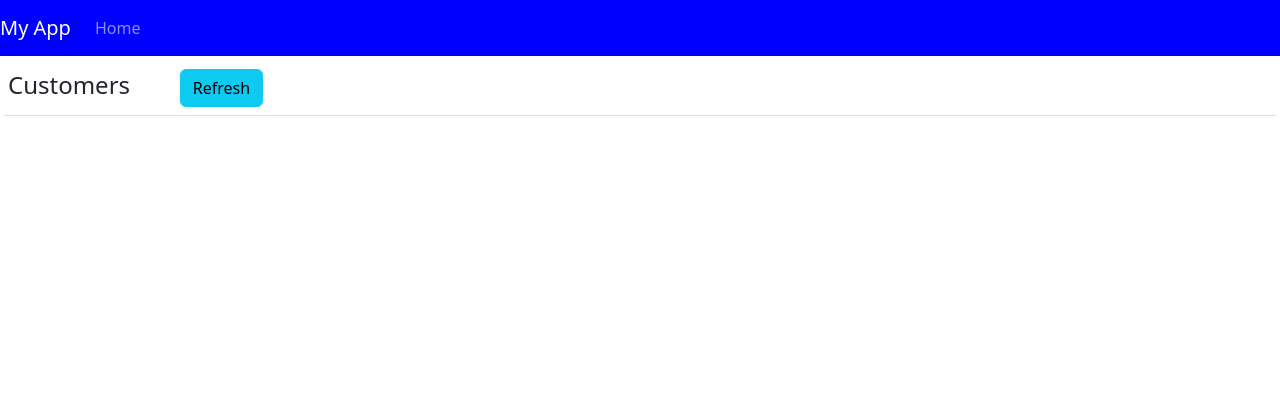
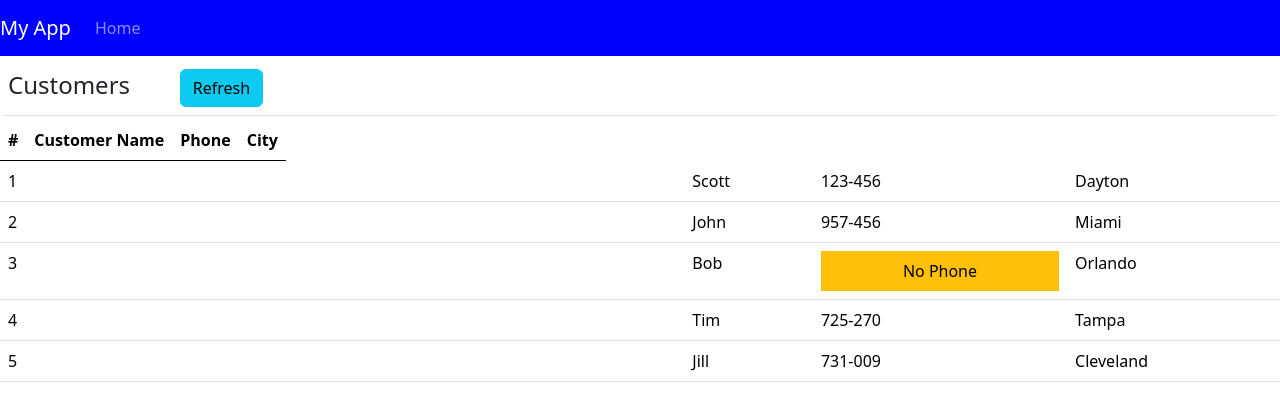
Before and after one commit to CJS1515/PNP4Project, a React (Create React App) app: page / in a window 1280 px wide. Shown: the top 408 px of the page. Built offline with nearby package versions, Linux system fonts and the light colour scheme.

Commit message:
Week 2 changes

```diff
--- a/src/MainContent.jsx
+++ b/src/MainContent.jsx
@@ -1,7 +1,17 @@
 import { Component } from "react";
 
 export default class MainContent extends Component {
-  state = { pageTitle: "Customers", customersCount: 5 };
+  state = {
+    pageTitle: "Customers",
+    customersCount: 5,
+    customers: [
+      { id: 1, name: "Scott", phone: "123-456", address: { city: "Dayton" } },
+      { id: 2, name: "John", phone: "957-456", address: { city: "Miami" } },
+      { id: 3, name: "Bob", phone: null, address: { city: "Orlando" } },
+      { id: 4, name: "Tim", phone: "725-270", address: { city: "Tampa" } },
+      { id: 5, name: "Jill", phone: "731-009", address: { city: "Cleveland" } },
+    ],
+  };
 
   render() {
     return (
@@ -17,6 +27,29 @@ export default class MainContent extends Component {
             Refresh
           </button>
         </h4>
+
+        <table className="table">
+          <thread>
+            <tr>
+              <th>#</th>
+              <th>Customer Name</th>
+              <th>Phone</th>
+              <th>City</th>
+            </tr>
+          </thread>
+          <tbody>
+            {this.state.customers.map((cust) => {
+              return (
+                <tr key={cust.id}>
+                  <td>{cust.id}</td>
+                  <td>{cust.name}</td>
+                  <td>{this.getPhoneToRender(cust.phone)}</td>
+                  <td>{cust.address.city}</td>
+                </tr>
+              );
+            })}
+          </tbody>
+        </table>
       </div>
     );
   }
@@ -27,4 +60,11 @@ export default class MainContent extends Component {
       customersCount: 7,
     });
   };
+
+  getPhoneToRender = (phone) => {
+    if (phone) return phone;
+    else {
+      return <div className="bg-warning p-2 text-center">No Phone</div>;
+    }
+  };
 }
```
